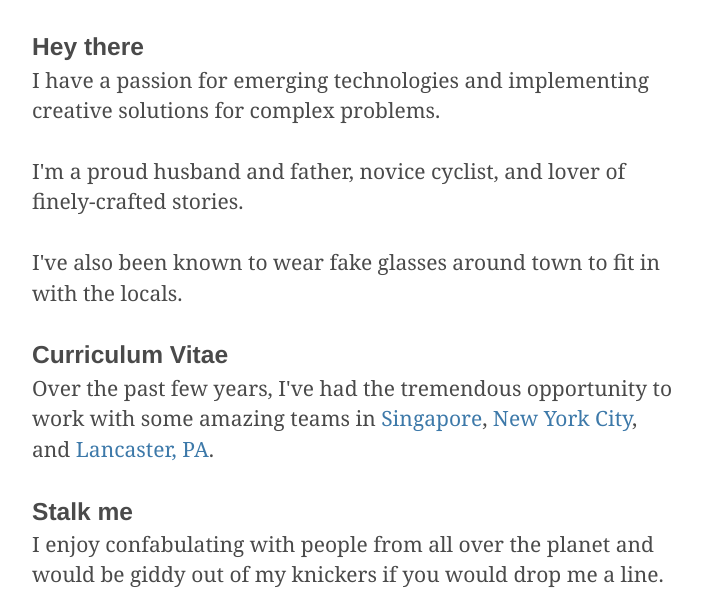
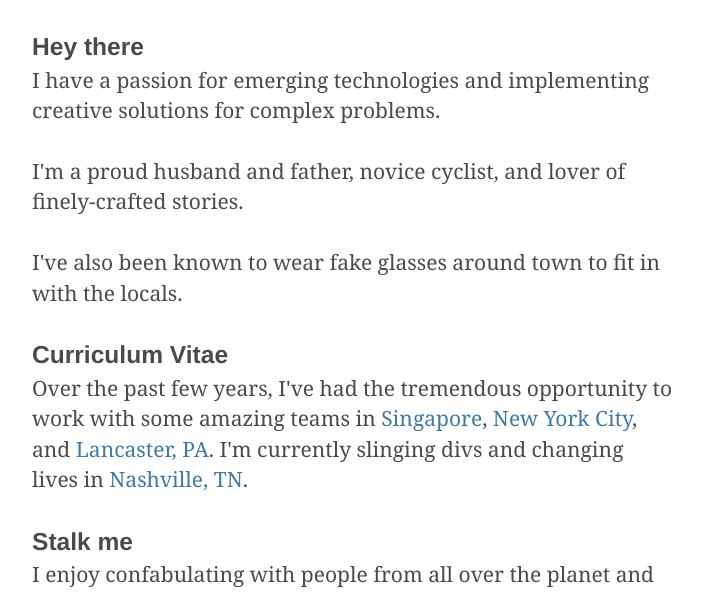
Before and after one commit to joshkennedy/joshkennedy.github.io, a plain HTML site: page index.html in a window 1280 px wide. Shown: the part 207-800 px from the top of the page, without its empty margins (288-990 px from the left). Drawn offline with Linux system fonts and the light colour scheme.

Commit message:
Hey, my yearly update.

```diff
--- a/index.html
+++ b/index.html
@@ -34,7 +34,10 @@
       <p>I've also been known to wear fake glasses around town to fit in with the locals.</p>
 
       <h3>Curriculum Vitae</h3>
-      <p>Over the past few years, I've had the tremendous opportunity to work with some amazing teams in <a href="http://roomorama.com">Singapore</a>, <a href="http://schoolkeep.com">New York City</a>, and <a href="https://lcbcchurch.com">Lancaster, PA</a>.</p>
+      <p>Over the past few years, I've had the tremendous opportunity to work with some amazing teams in
+        <a href="http://roomorama.com">Singapore</a>, <a href="http://schoolkeep.com">New York City</a>,
+        and <a href="https://lcbcchurch.com">Lancaster, PA</a>. I'm currently slinging divs and changing
+        lives in <a href="https://www.daveramsey.com/careers/opportunities">Nashville, TN</a>.</p>
 
       <h3>Stalk me</h3>
       <p>I enjoy confabulating with people from all over the planet and would be giddy out of my knickers if you would drop me a line.</p>
```
